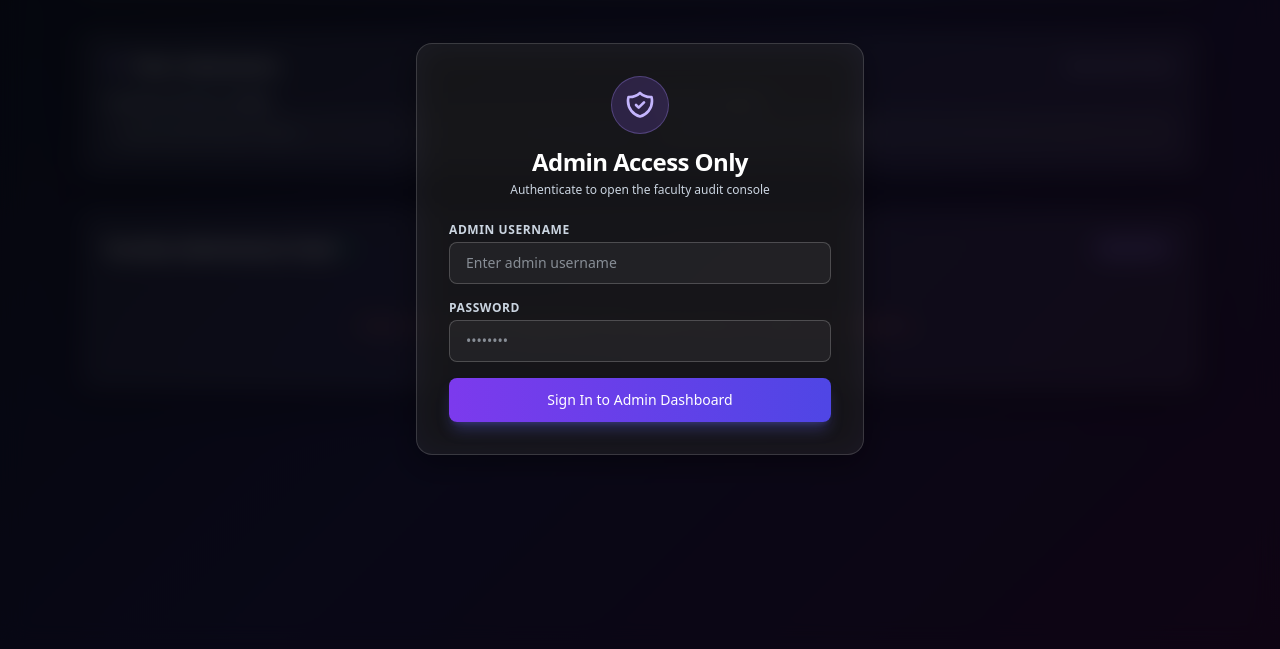
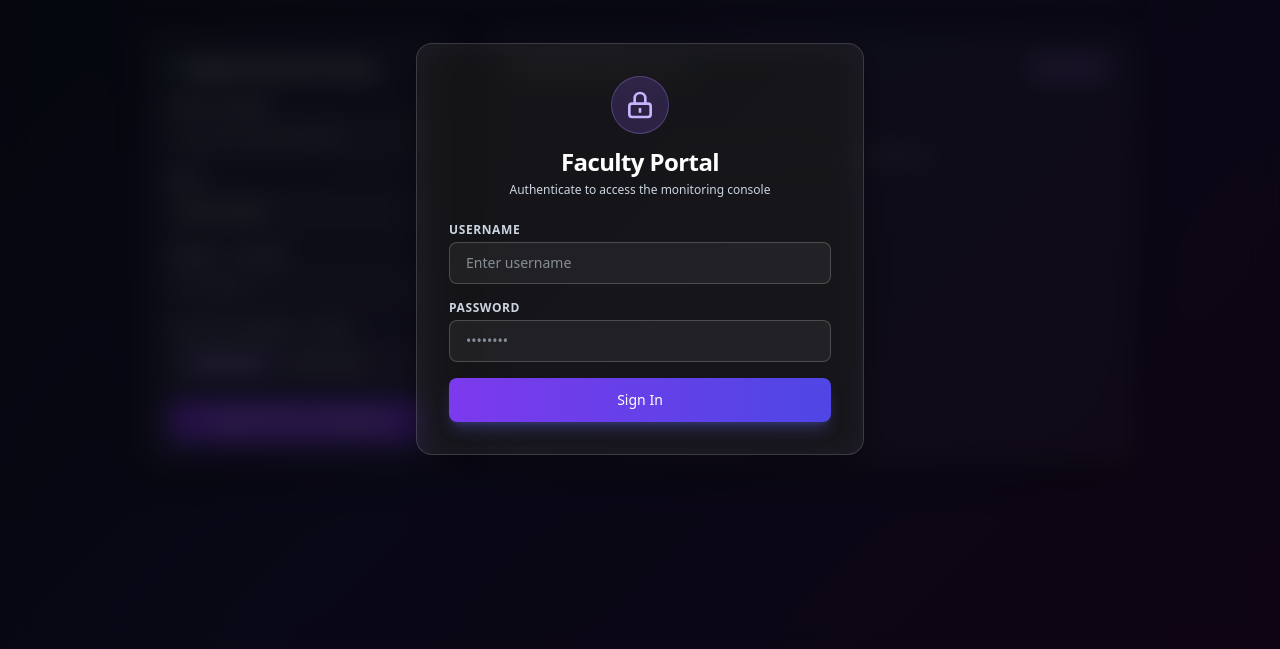
Before and after one commit to teacherdarwin/HybridMonitoring, a plain HTML site: page test.html in a window 1280 px wide. Shown: the part 151-800 px from the top of the page. Drawn offline with nearby package versions, Linux system fonts and the light colour scheme; no server answers.

Commit message:
Update test.html

```diff
--- a/test.html
+++ b/test.html
@@ -3,7 +3,7 @@
 <head>
   <meta charset="UTF-8">
   <meta name="viewport" content="width=device-width, initial-scale=1.0">
-  <title>Admin - Faculty Monitoring Console</title>
+  <title>Faculty Class Monitoring Console</title>
   <link rel="icon" type="image/png" href="NCC.png">
   <script src="https://cdn.tailwindcss.com"></script>
   <style>
@@ -40,31 +40,31 @@
       <div class="text-center mb-6">
         <div class="inline-flex p-3 rounded-full bg-violet-500/20 mb-3 border border-violet-400/30">
           <svg class="w-8 h-8 text-violet-300" fill="none" stroke="currentColor" viewBox="0 0 24 24">
-            <path stroke-linecap="round" stroke-linejoin="round" stroke-width="2" d="M9 12l2 2 4-4m5.618-4.016A11.955 11.955 0 0112 2.944a11.955 11.955 0 01-8.618 3.04A12.02 12.02 0 003 9c0 5.591 3.824 10.29 9 11.622 5.176-1.332 9-6.03 9-11.622 0-1.042-.133-2.052-.382-3.016z"/>
+            <path stroke-linecap="round" stroke-linejoin="round" stroke-width="2" d="M12 15v2m-6 4h12a2 2 0 002-2v-6a2 2 0 00-2-2H6a2 2 0 00-2 2v6a2 2 0 002 2zm10-10V7a4 4 0 00-8 0v4h8z"/>
           </svg>
         </div>
-        <h2 class="text-2xl font-bold tracking-tight">Admin Access Only</h2>
-        <p class="text-xs text-slate-300 mt-1">Authenticate to open the faculty audit console</p>
+        <h2 class="text-2xl font-bold tracking-tight">Faculty Portal</h2>
+        <p class="text-xs text-slate-300 mt-1">Authenticate to access the monitoring console</p>
       </div>
 
       <form id="loginForm" onsubmit="handleLogin(event)" class="space-y-4">
         <div>
-          <label class="block text-xs font-semibold text-slate-300 uppercase tracking-wider mb-1">Admin Username</label>
-          <input type="text" id="username" required placeholder="Enter admin username" class="glass-input w-full px-4 py-2.5 rounded-lg text-sm transition">
+          <label class="block text-xs font-semibold text-slate-300 uppercase tracking-wider mb-1">Username</label>
+          <input type="text" id="username" required placeholder="Enter username" class="glass-input w-full px-4 py-2.5 rounded-lg text-sm transition">
         </div>
         <div>
           <label class="block text-xs font-semibold text-slate-300 uppercase tracking-wider mb-1">Password</label>
           <input type="password" id="password" required placeholder="••••••••" class="glass-input w-full px-4 py-2.5 rounded-lg text-sm transition">
         </div>
-        <p id="loginError" class="text-rose-400 text-xs hidden text-center font-medium">Invalid administrator credentials.</p>
+        <p id="loginError" class="text-rose-400 text-xs hidden text-center font-medium">Invalid username or password.</p>
         <button type="submit" class="w-full py-3 bg-gradient-to-r from-violet-600 to-indigo-600 hover:from-violet-500 hover:to-indigo-500 text-white font-medium rounded-lg text-sm transition shadow-lg shadow-indigo-500/30 active:scale-[0.98]">
-          Sign In to Admin Dashboard
+          Sign In
         </button>
       </form>
     </div>
   </div>
 
-  <div class="container mx-auto px-4 py-10 max-w-6xl">
+  <div class="container mx-auto px-4 py-10 max-w-5xl">
 
     <header class="glass rounded-2xl p-6 mb-8 flex flex-col md:flex-row items-center justify-between gap-4">
       <div class="flex items-center gap-4">
@@ -72,15 +72,12 @@
           <img src="NCC.png" alt="NCC Logo" class="w-10 h-10 object-contain">
         </div>
         <div>
-          <h1 class="text-xl font-bold">Administrator Monitoring Console</h1>
-          <p class="text-xs text-slate-400">Institutional Faculty Class Verification & Audit</p>
+          <h1 class="text-xl font-bold">Online Class Monitoring Console</h1>
+          <p class="text-xs text-slate-400">Institutional Faculty Verification Portal</p>
         </div>
       </div>
       <div class="flex items-center gap-2">
-        <button onclick="fetchRemoteRecords()" class="px-3 py-2 glass text-xs font-medium text-emerald-300 hover:text-emerald-100 hover:bg-emerald-500/20 rounded-lg transition border border-emerald-500/20 flex items-center gap-1.5">
-          <svg class="w-4 h-4" fill="none" stroke="currentColor" viewBox="0 0 24 24">
-            <path stroke-linecap="round" stroke-linejoin="round" stroke-width="2" d="M4 4v5h.582m15.356 2A8.001 8.001 0 004.582 9m0 0H9m11 11v-5h-.581m0 0a8.003 8.003 0 01-15.357-2m15.357 2H15"/>
-          </svg>
+        <button onclick="fetchRemoteRecords()" class="px-3 py-2 glass text-xs font-medium text-emerald-300 hover:text-emerald-100 hover:bg-emerald-500/20 rounded-lg transition border border-emerald-500/20">
           Refresh Live Data
         </button>
         <button onclick="handleLogout()" class="px-4 py-2 glass text-xs font-medium text-slate-300 hover:text-white hover:bg-white/10 rounded-lg transition border border-white/10">
@@ -89,58 +86,80 @@
       </div>
     </header>
 
-    <section class="glass rounded-2xl p-6 mb-8 border border-white/10">
-      <div class="flex flex-col sm:flex-row items-start sm:items-center justify-between gap-2 mb-4">
-        <h2 class="text-base font-bold flex items-center gap-2">
-          <svg class="w-5 h-5 text-violet-400" fill="none" stroke="currentColor" viewBox="0 0 24 24">
-            <path stroke-linecap="round" stroke-linejoin="round" stroke-width="2" d="M3 4a1 1 0 011-1h16a1 1 0 011 1v2.586a1 1 0 01-.293.707l-6.414 6.414a1 1 0 00-.293.707V17l-4 4v-6.586a1 1 0 00-.293-.707L3.293 7.293A1 1 0 013 6.586V4z"/>
-          </svg>
-          Filter Submissions
+    <div class="grid grid-cols-1 lg:grid-cols-3 gap-8">
+
+      <section class="glass rounded-2xl p-6 lg:col-span-1 border border-white/10">
+        <h2 class="text-lg font-bold mb-4 flex items-center gap-2">
+          <span class="w-2 h-2 rounded-full bg-emerald-400"></span> Submit Proof of Class
         </h2>
-        <button onclick="resetFilters()" class="text-xs text-violet-300 hover:underline">Reset Search Filters</button>
+
+        <form id="submissionForm" onsubmit="handleSubmission(event)" class="space-y-4">
+          <div>
+            <label class="block text-xs font-semibold text-slate-300 uppercase tracking-wider mb-1">Faculty Name</label>
+            <input type="text" id="facultyName" required placeholder="e.g., Prof. Fatima Albano" class="glass-input w-full px-3 py-2 rounded-lg text-sm">
           </div>
 
-      <div class="grid grid-cols-1 md:grid-cols-2 gap-4">
           <div>
-          <label class="block text-xs font-semibold text-slate-300 uppercase tracking-wider mb-1">Filter by Faculty Name</label>
-          <input type="text" id="filterName" oninput="applyFilters()" placeholder="Search by instructor name..." class="glass-input w-full px-4 py-2 rounded-lg text-sm">
+            <label class="block text-xs font-semibold text-slate-300 uppercase tracking-wider mb-1">Date</label>
+            <input type="date" id="classDate" required class="glass-input w-full px-3 py-2 rounded-lg text-sm">
           </div>
+
           <div>
-          <label class="block text-xs font-semibold text-slate-300 uppercase tracking-wider mb-1">Filter by Subject</label>
-          <input type="text" id="filterSubject" oninput="applyFilters()" placeholder="Search by course or subject title..." class="glass-input w-full px-4 py-2 rounded-lg text-sm">
+            <label class="block text-xs font-semibold text-slate-300 uppercase tracking-wider mb-1">Subject / Course</label>
+            <input type="text" id="subjectName" required placeholder="e.g., GEC 3" class="glass-input w-full px-3 py-2 rounded-lg text-sm">
           </div>
+
+          <div>
+            <label class="block text-xs font-semibold text-slate-300 uppercase tracking-wider mb-1">Class Attachment / Proof</label>
+            <input type="file" id="classFile" required class="glass-input w-full px-3 py-2 rounded-lg text-xs file:mr-3 file:py-1 file:px-3 file:rounded-md file:border-0 file:text-xs file:font-semibold file:bg-violet-500/30 file:text-violet-200 hover:file:bg-violet-500/50 cursor-pointer">
+          </div>
+
+          <button type="submit" id="submitBtn" class="w-full mt-2 py-2.5 bg-violet-600 hover:bg-violet-500 text-white font-medium rounded-lg text-sm transition shadow-lg shadow-violet-600/30 active:scale-[0.98]">
+            Upload & Sync to Database
+          </button>
+        </form>
+      </section>
+
+      <section class="glass rounded-2xl p-6 lg:col-span-2 border border-white/10">
+        <h2 class="text-lg font-bold mb-4 flex items-center justify-between">
+          <span class="flex items-center gap-2">
+            Submitted Records
+            <span class="flex h-2 w-2 relative" title="Live Auto-Refreshing Enabled">
+              <span class="animate-ping absolute inline-flex h-full w-full rounded-full bg-emerald-400 opacity-75"></span>
+              <span class="relative inline-flex rounded-full h-2 w-2 bg-emerald-500"></span>
+            </span>
+          </span>
+          <span id="recordCount" class="text-xs bg-violet-500/20 text-violet-300 border border-violet-400/30 px-2.5 py-1 rounded-full">Syncing...</span>
+        </h2>
+
+        <div id="submissionsContainer" class="space-y-4 max-h-[500px] overflow-y-auto pr-2">
+          <p id="emptyState" class="text-slate-400 text-sm italic text-center py-12">Fetching live submissions from Database...</p>
         </div>
       </section>
 
-    <section class="glass rounded-2xl p-6 border border-white/10">
-      <div class="flex items-center justify-between mb-6">
-        <h2 class="text-lg font-bold flex items-center gap-2">
-          Faculty Submissions Feed
-          <span class="flex h-2 w-2 relative" title="Auto-refresh active (3s)">
-            <span class="animate-ping absolute inline-flex h-full w-full rounded-full bg-emerald-400 opacity-75"></span>
-            <span class="relative inline-flex rounded-full h-2 w-2 bg-emerald-500"></span>
-          </span>
-        </h2>
-        <span id="recordCount" class="text-xs bg-violet-500/20 text-violet-300 border border-violet-400/30 px-3 py-1 rounded-full">Syncing...</span>
     </div>
-
-      <div id="submissionsContainer" class="grid grid-cols-1 md:grid-cols-2 gap-4 max-h-[600px] overflow-y-auto pr-2">
-        <p id="emptyState" class="col-span-full text-slate-400 text-sm italic text-center py-12">Fetching live submissions from Google Drive...</p>
-      </div>
-    </section>
-
   </div>
 
   <script>
     const SCRIPT_URL = "https://script.google.com/macros/s/AKfycbzXFZPbRxSxiafPt2vZsPZ509RnQ_8kvVMRrMZIzv8pIE4iOxYEQlQzllliTeYEBOfd/exec";
 
-    // ADMIN CREDENTIALS
-    const AUTHORIZED_ADMINS = {
+    const AUTHORIZED_USERS = {
+      "DCA": "110696",
+      "MLB": "MLB2026",
+      "PJP": "PJP2026",
+      "HRL": "HRL2026",
+      "RTC": "RTC2026",
+      "VPN": "VPN2026",
+      "VRD": "VRD2026",
+      "WMN": "WMN2026",
+      "MAP": "MAP2026",
+      "FRS": "FRS2026",
       "FRA": "FRA2026"
     };
 
-    let allFetchedRecords = [];
     let autoRefreshInterval = null;
+
+    document.getElementById('classDate').valueAsDate = new Date();
 
     document.addEventListener("DOMContentLoaded", () => {
       fetchRemoteRecords();
@@ -149,8 +168,8 @@
 
     function startAutoRefresh() {
       if (autoRefreshInterval) clearInterval(autoRefreshInterval);
-      // Auto-refresh every 3 seconds (3000 ms)
-      autoRefreshInterval = setInterval(fetchRemoteRecords, 3000);
+      // Auto-refresh every 5000 milliseconds (5 seconds)
+      autoRefreshInterval = setInterval(fetchRemoteRecords, 5000);
     }
 
     function handleLogin(e) {
@@ -159,7 +178,7 @@
       const pass = document.getElementById('password').value.trim();
       const errorMsg = document.getElementById('loginError');
 
-      if (AUTHORIZED_ADMINS[user] && AUTHORIZED_ADMINS[user] === pass) {
+      if (AUTHORIZED_USERS[user] && AUTHORIZED_USERS[user] === pass) {
         document.getElementById('loginModal').classList.add('hidden');
         errorMsg.classList.add('hidden');
         document.getElementById('loginForm').reset();
@@ -175,7 +194,58 @@
       if (autoRefreshInterval) clearInterval(autoRefreshInterval);
     }
 
+    async function handleSubmission(e) {
+      e.preventDefault();
+      const submitBtn = document.getElementById('submitBtn');
+      submitBtn.disabled = true;
+      submitBtn.textContent = "Uploading to Database...";
+
+      const name = document.getElementById('facultyName').value;
+      const date = document.getElementById('classDate').value;
+      const subject = document.getElementById('subjectName').value;
+      const fileInput = document.getElementById('classFile');
+      const file = fileInput.files[0];
+
+      if (!file) return;
+
+      const reader = new FileReader();
+      reader.onload = async function(event) {
+        const payload = {
+          name: name,
+          date: date,
+          subject: subject,
+          fileName: file.name,
+          mimeType: file.type,
+          file: event.target.result
+        };
+
+        try {
+          const response = await fetch(SCRIPT_URL, {
+            method: "POST",
+            body: JSON.stringify(payload)
+          });
+          const resData = await response.json();
+
+          if (resData.result === "success") {
+            alert("Successfully uploaded file to Google Drive!");
+            document.getElementById('submissionForm').reset();
+            document.getElementById('classDate').valueAsDate = new Date();
+            fetchRemoteRecords();
+          } else {
+            alert("Error uploading file: " + resData.error);
+          }
+        } catch (err) {
+          alert("Network error while submitting to Google Drive.");
+        } finally {
+          submitBtn.disabled = false;
+          submitBtn.textContent = "Upload & Sync to Drive";
+        }
+      };
+      reader.readAsDataURL(file);
+    }
+
     async function fetchRemoteRecords() {
+      const container = document.getElementById('submissionsContainer');
       const countBadge = document.getElementById('recordCount');
 
       try {
@@ -183,73 +253,47 @@
         const data = await response.json();
 
         if (data.result === "success") {
-          allFetchedRecords = data.records;
-          applyFilters();
-        }
-      } catch (err) {
-        const container = document.getElementById('submissionsContainer');
-        container.innerHTML = `<p class="col-span-full text-rose-400 text-xs text-center py-8">Failed to sync records from Google Sheet. Check network connection or SCRIPT_URL configuration.</p>`;
-        countBadge.textContent = "Sync error";
-      }
-    }
+          const records = data.records;
 
-    function applyFilters() {
-      const nameQuery = document.getElementById('filterName').value.toLowerCase().trim();
-      const subjectQuery = document.getElementById('filterSubject').value.toLowerCase().trim();
-      const container = document.getElementById('submissionsContainer');
-      const countBadge = document.getElementById('recordCount');
-
-      const filtered = allFetchedRecords.filter(record => {
-        const matchesName = String(record.name || '').toLowerCase().includes(nameQuery);
-        const matchesSubject = String(record.subject || '').toLowerCase().includes(subjectQuery);
-        return matchesName && matchesSubject;
-      });
-
-      container.innerHTML = '';
-
-      if (filtered.length === 0) {
-        container.innerHTML = `<p id="emptyState" class="col-span-full text-slate-400 text-sm italic text-center py-12">No records found matching your current filter criteria.</p>`;
+          if (records.length === 0) {
+            container.innerHTML = `<p id="emptyState" class="text-slate-400 text-sm italic text-center py-12">No submissions recorded yet.</p>`;
             countBadge.textContent = "0 entries";
             return;
           }
 
-      filtered.forEach(record => {
+          container.innerHTML = '';
+          records.forEach(record => {
             renderRecordCard(record);
           });
 
-      countBadge.textContent = `${filtered.length} of ${allFetchedRecords.length} entries`;
+          countBadge.textContent = `${records.length} ${records.length === 1 ? 'entry' : 'entries'}`;
         }
-
-    function resetFilters() {
-      document.getElementById('filterName').value = '';
-      document.getElementById('filterSubject').value = '';
-      applyFilters();
+      } catch (err) {
+        countBadge.textContent = "Sync error";
+      }
     }
 
     function renderRecordCard(record) {
       const container = document.getElementById('submissionsContainer');
       const card = document.createElement('div');
-      card.className = "glass p-4 rounded-xl border border-white/10 flex flex-col justify-between gap-4";
+      card.className = "glass p-4 rounded-xl border border-white/10 flex flex-col sm:flex-row gap-4 items-start sm:items-center justify-between";
 
-      const formattedDate = record.date ? new Date(record.date).toLocaleDateString() : 'N/A';
+      const formattedDate = new Date(record.date).toLocaleDateString();
+      const fileUrl = record.imageSrc || record.fileUrl;
 
       card.innerHTML = `
-        <div class="space-y-2">
-          <div class="flex items-center justify-between">
-            <span class="px-2 py-0.5 bg-emerald-500/20 text-emerald-300 border border-emerald-400/30 text-[10px] font-semibold uppercase rounded tracking-wider">Verified Record</span>
-            <span class="text-[11px] text-slate-400">${formattedDate}</span>
+        <div class="space-y-1">
+          <div class="inline-block px-2 py-0.5 bg-emerald-500/20 text-emerald-300 border border-emerald-400/30 text-[10px] font-semibold uppercase rounded tracking-wider mb-1">Synced to Drive</div>
+          <h3 class="font-semibold text-sm text-white">${record.subject}</h3>
+          <p class="text-xs text-slate-300">Faculty: <span class="text-violet-300">${record.name}</span></p>
+          <p class="text-[11px] text-slate-400">Date: ${formattedDate}</p>
         </div>
-          <div>
-            <h3 class="font-semibold text-base text-white">${record.subject}</h3>
-            <p class="text-xs text-slate-300 mt-1">Faculty: <span class="text-violet-300 font-medium">${record.name}</span></p>
-          </div>
-        </div>
-        <div class="pt-2 border-t border-white/10 flex justify-end">
-          <a href="${record.imageSrc}" target="_blank" rel="noopener noreferrer" class="inline-flex items-center gap-1.5 px-3 py-1.5 bg-violet-600/40 hover:bg-violet-600/60 border border-violet-400/30 text-xs rounded-lg text-violet-200 transition">
+        <div class="shrink-0 w-full sm:w-auto">
+          <a href="${fileUrl}" target="_blank" rel="noopener noreferrer" class="inline-flex items-center gap-1.5 px-3 py-1.5 bg-violet-600/40 hover:bg-violet-600/60 border border-violet-400/30 text-xs rounded-lg text-violet-200 transition">
             <svg class="w-4 h-4" fill="none" stroke="currentColor" viewBox="0 0 24 24">
               <path stroke-linecap="round" stroke-linejoin="round" stroke-width="2" d="M10 6H6a2 2 0 00-2 2v10a2 2 0 002 2h10a2 2 0 002-2v-4M14 4h6m0 0v6m0-6L10 14"/>
             </svg>
-            View Drive Screenshot
+            View Drive File
           </a>
         </div>
       `;
```
Lines whose indentation alone changed are shown as unchanged.
